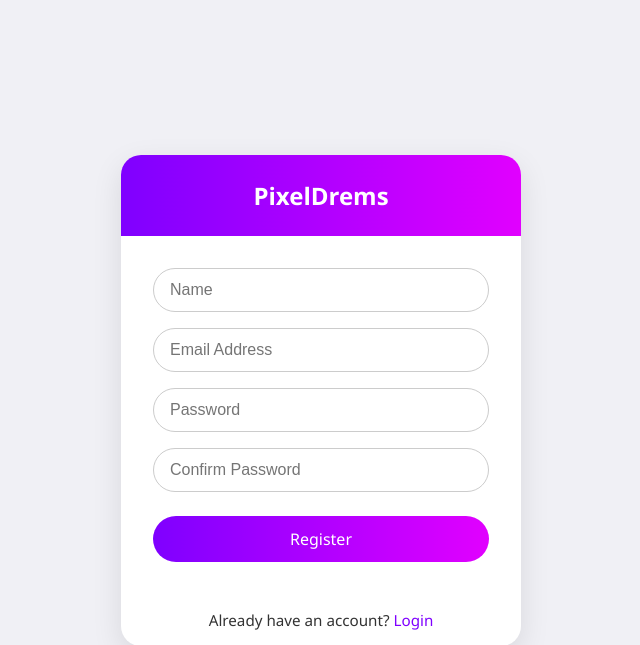
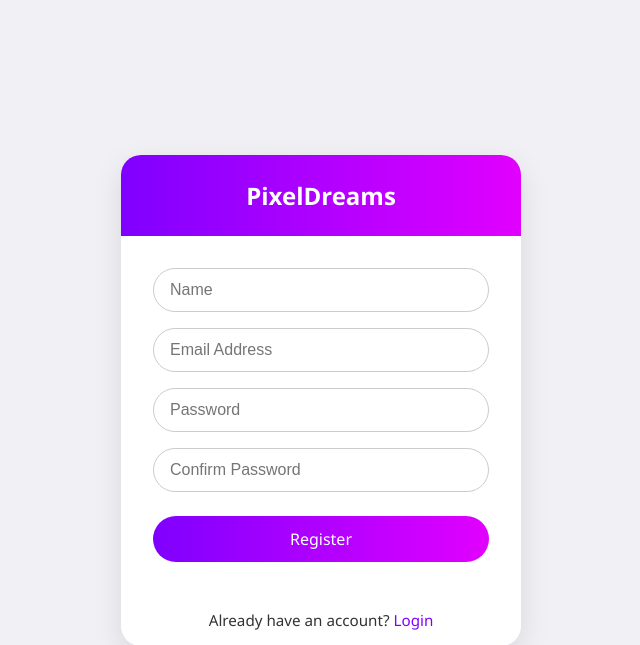
Before and after one commit to Southeast-Florida/PixelEvents, a Django app: page /register/ in a window 1280 px wide. Shown: the top 645 px of the page, without its empty margins (319-959 px from the left). Run offline with Django 5.2, Linux system fonts and the light colour scheme.

Commit message:
какая-то поебота

```diff
--- a/accounts/templates/accounts/register.html
+++ b/accounts/templates/accounts/register.html
@@ -94,7 +94,7 @@
 </head>
 <body>
   <div class="register-container">
-    <div class="register-header">PixelDrems</div>
+    <div class="register-header">PixelDreams</div>
     <form>
       <input type="text" name="name" placeholder="Name" required>
       <input type="email" name="email" placeholder="Email Address" required>
--- /dev/null
+++ b/covers/файл_KO4vLO0.txt
@@ -0,0 +1 @@
+фывпафывафывалдфыывралфдвалфоывадлфыва
--- /dev/null
+++ b/covers/файл_icqJDWq.txt
@@ -0,0 +1 @@
+фывпафывафывалдфыывралфдвалфоывадлфыва
--- /dev/null
+++ b/covers/файл_sBluOyN.txt
@@ -0,0 +1 @@
+фывпафывафывалдфыывралфдвалфоывадлфыва
```
Also changed, not shown: db.sqlite3.
